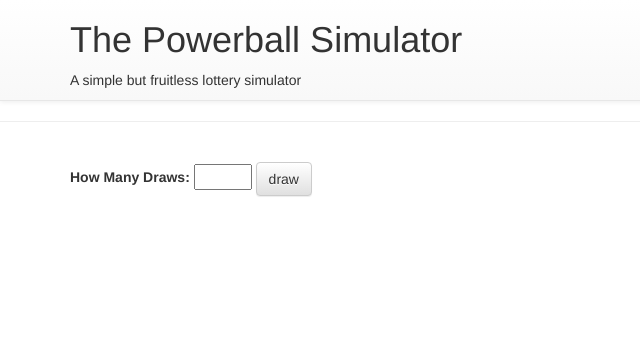
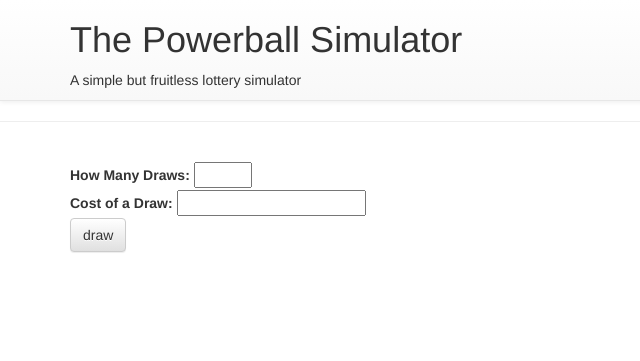
Before and after one commit to Tremule/Powerball, a Flask app: page / in a window 1280 px wide. Shown: the top 361 px of the page, without its empty margins (0-640 px from the left). Run offline with Flask 2, Linux system fonts and the light colour scheme; some libraries are stand-ins or nearby versions.

Commit message:
added cost of draw field

```diff
--- a/templates/draw_setup.html
+++ b/templates/draw_setup.html
@@ -3,6 +3,9 @@
 	<form action="" method="POST">
 	{{ form.hidden_tag() }}
 	{{ form.number_of_draws.label }} {{ form.number_of_draws(size=20) }}
+	</br>
+	{{ form.cost_of_draw.label }} {{ form.cost_of_draw(size=20)}}
+	</br>
 	<input type="submit" name="submit" value="draw" class="btn btn-default">
 	</form>
 {% endblock %}
```
